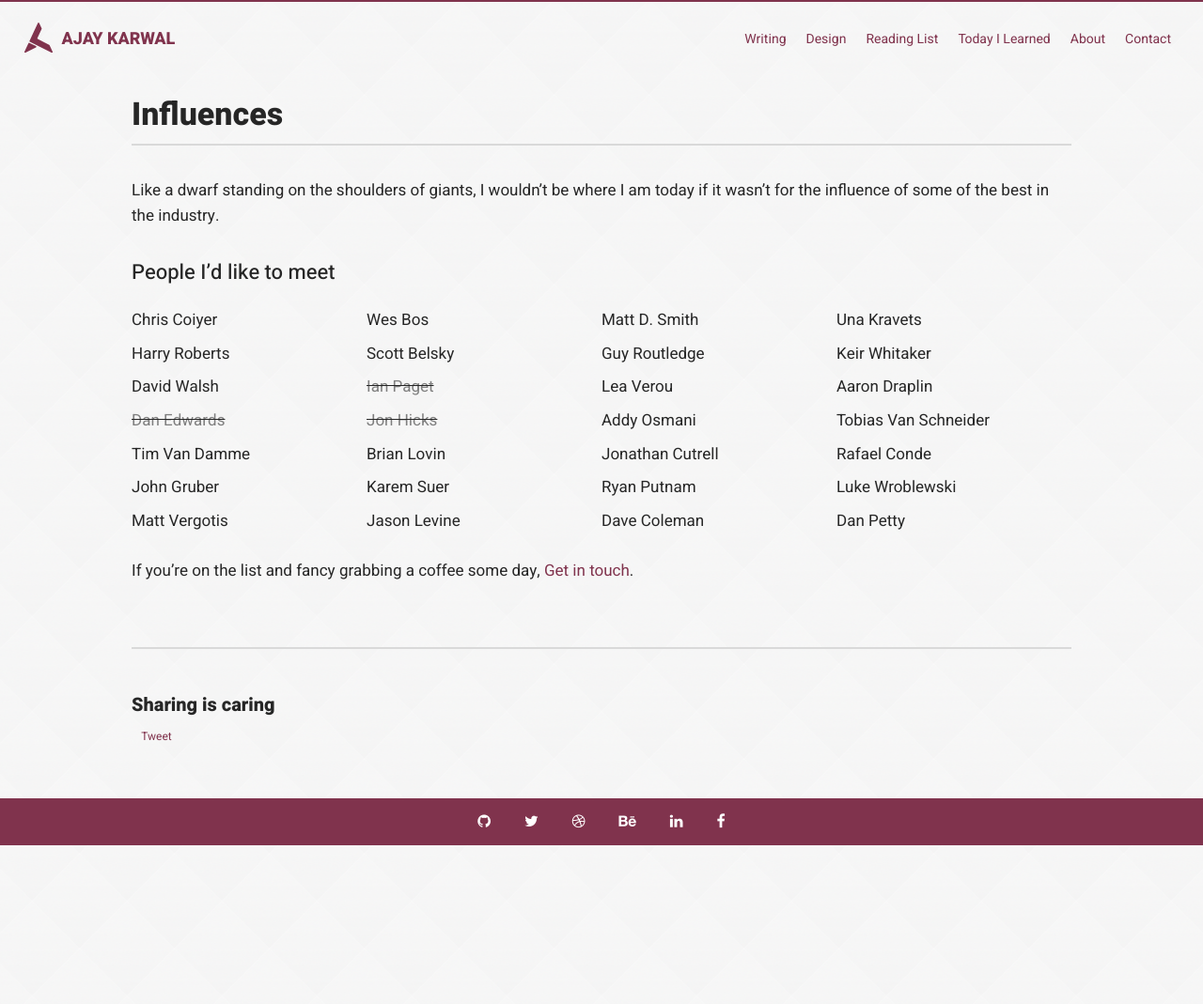
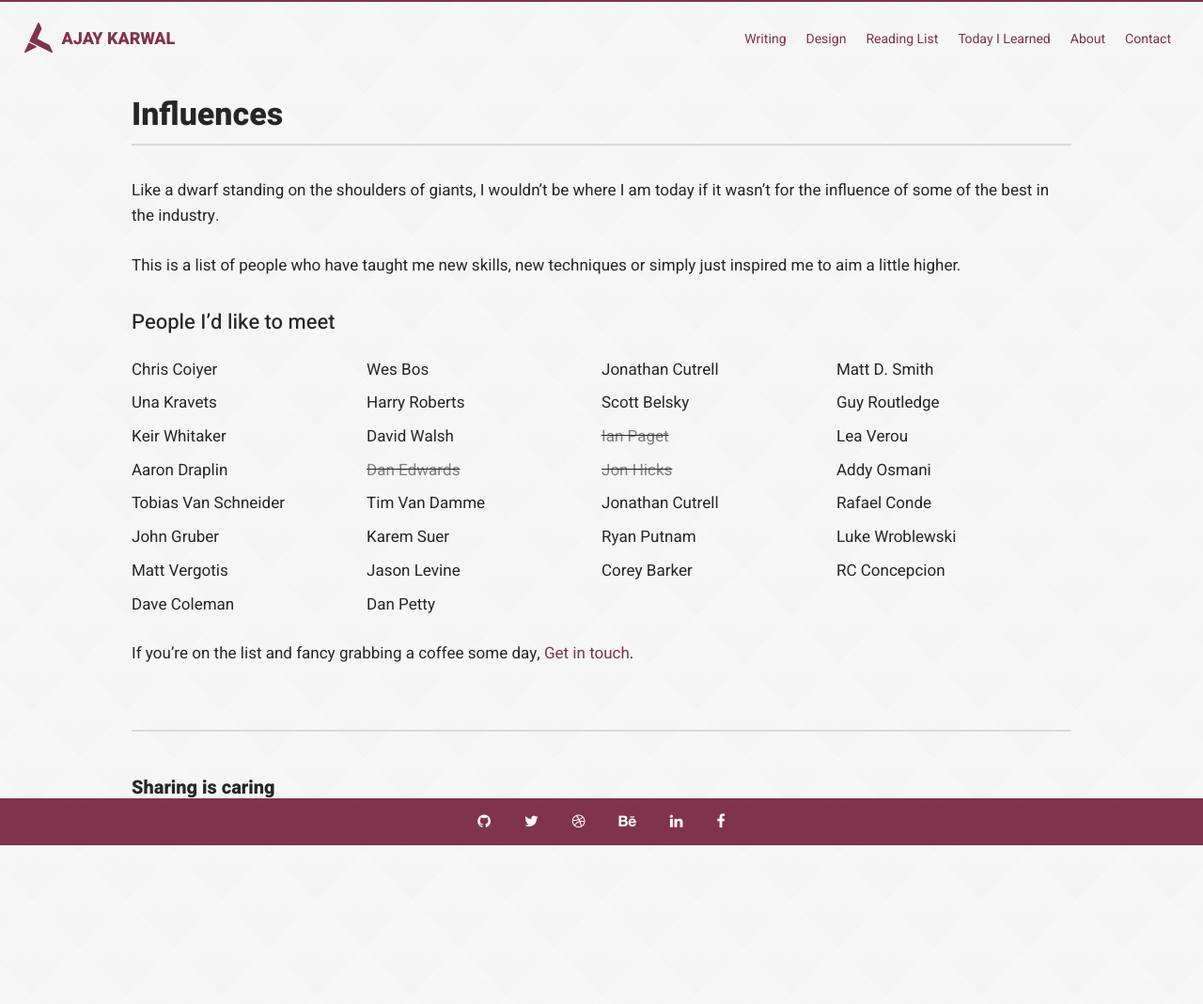
Before and after one commit to ajaykarwal/ajaykarwal-v6, a Jekyll site: the page built from _pages/influences.md, in a window 1280 px wide. Shown: the whole page at 94% size. Built offline with Jekyll 4.4.1, drawn with Linux system fonts in a browser that asks for light colours; nearby versions of some CDN libraries; comment, search, counter and statistics services are not loaded; before the commit the page ends 980 px from its top, so only the background shows below that.

Commit message:
TIL, Nokia 3310 + update to Influences page

```diff
--- a/_data/influences.json
+++ b/_data/influences.json
@@ -7,6 +7,11 @@
   {
     "n" : "Wes Bos",
     "t" : "wesbos",
+    "m" : null
+  },
+  {
+    "n" : "Jonathan Cutrell",
+    "t" : "jcutrell",
     "m" : null
   },
   {
@@ -85,11 +90,6 @@
     "m" : null
   },
   {
-    "n" : "Brian Lovin",
-    "t" : "brian_lovin",
-    "m" : null
-  },
-  {
     "n" : "Jonathan Cutrell",
     "t" : "JCutrell",
     "m" : null
@@ -130,6 +130,16 @@
     "m" : null
   },
   {
+    "n" : "Corey Barker",
+    "t" : "coreyps3d",
+    "m" : null
+  },
+  {
+    "n" : "RC Concepcion",
+    "t" : "aboutrc",
+    "m" : null
+  },
+  {
     "n" : "Dave Coleman",
     "t" : "dvclmn",
     "m" : null
--- a/_pages/influences.md
+++ b/_pages/influences.md
@@ -6,6 +6,8 @@
 ---
 
 Like a dwarf standing on the shoulders of giants, I wouldn't be where I am today if it wasn't for the influence of some of the best in the industry.
+
+This is a list of people who have taught me new skills, new techniques or simply just inspired me to aim a little higher.
 
 ## People I'd like to meet
 
```
Also changed, not shown: _pages/til/_posts/2017-03-02-nokia-3310.md (added, +8 -0 lines).
